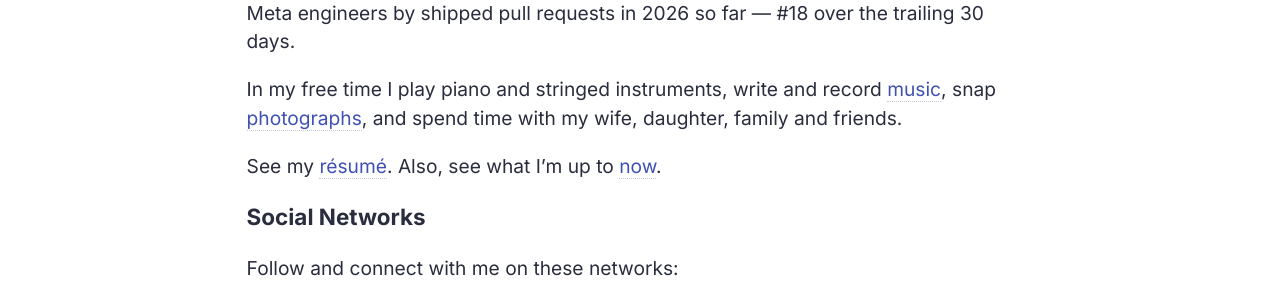
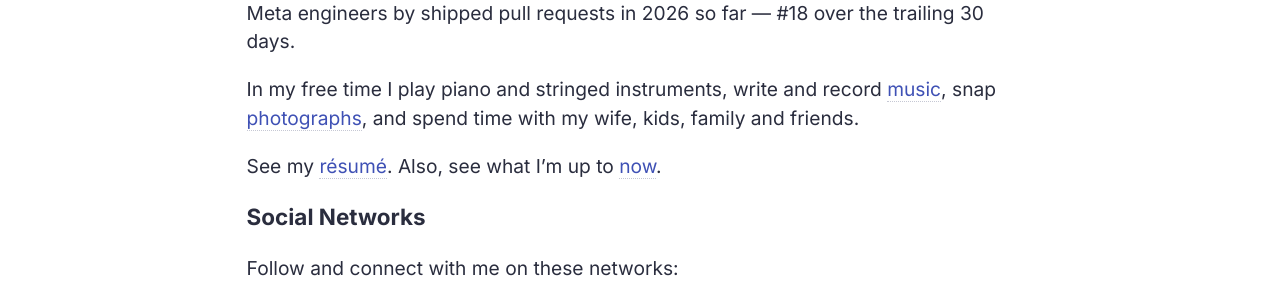
Before and after one commit to Dejital/dejital.github.com, a Jekyll site: the page built from about.md, in a window 1280 px wide. Shown: the part 1354-1654 px from the top of the page. Built offline with Jekyll 4.4.1, drawn with Linux system fonts in a browser that asks for light colours.

Commit message:
Update wife/daughter references to reflect two kids
Co-Authored-By: Claude Fable 5 <noreply@anthropic.com>

```diff
--- a/about.md
+++ b/about.md
@@ -40,7 +40,7 @@ jump without drowning in unreviewed slop.
 
 In my free time I play piano and stringed instruments, write and record
 [music](/music/), snap [photographs](/photography/), and spend time with my
-wife, daughter, family and friends.
+wife, kids, family and friends.
 
 See my [résumé](https://snevsky.com/resume/SergeNevskyResume.pdf).
 Also, see what I'm up to [now](/now/).
--- a/now.html
+++ b/now.html
@@ -17,7 +17,7 @@ permalink: '/now/'
     <li>Writing about agent orchestration on the <a href="/blog/">blog</a>.</li>
     <li>Practicing piano daily, working toward writing and recording
         <a href="/music/">original music</a>.</li>
-    <li>Spending time with my wife and daughter.</li>
+    <li>Spending time with my wife and two kids.</li>
 </ul>
 
 <p>Learn more about me on the <a href="/about/">about page</a>.</p>
```
